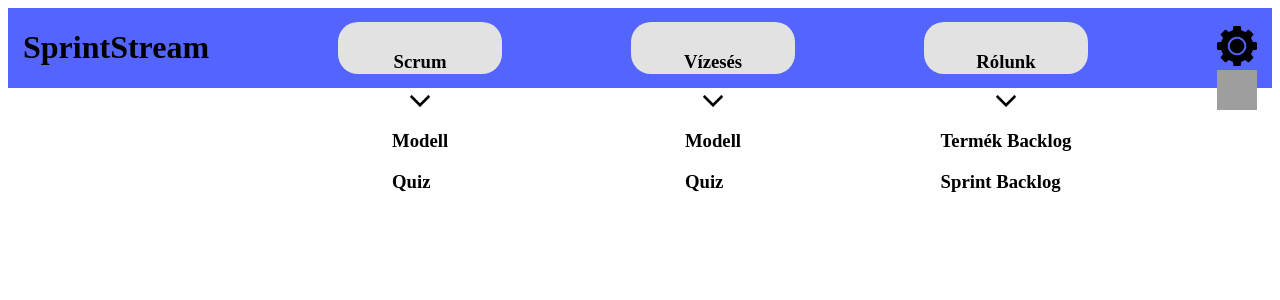
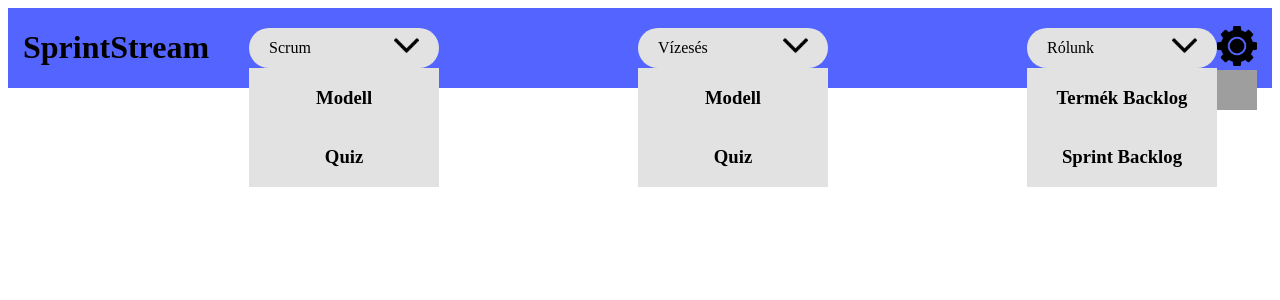
Before and after one commit to WR0NGTH3HU4/SprintStream, a SvelteKit app in the folder app/: page /vizeses_oldal in a window 1280 px wide. Shown: the top 300 px of the page. Built offline with nearby package versions, Linux system fonts and the light colour scheme; grey boxes are pictures that could not be loaded.

Commit message:
lenyíló menük elkészítése formázása

```diff
--- a/app/src/components/Navbar.svelte
+++ b/app/src/components/Navbar.svelte
@@ -2,33 +2,41 @@
 	<div class="cim">
 		<h1>SprintStream</h1>
 	</div>
-	<div class="modellek">
-		<h3>Scrum</h3>
-		<img on:click={lenyit_s} src="icons/downarrow.png" alt="down_arrow" />
-		<div class="lenyilo-s">
-			<h3 class="lenyilo-s">Modell</h3>
-			<h3 class="lenyilo-s">Quiz</h3>
-		</div>
-	</div>
-	<div class="modellek">
-		<h3>Vízesés</h3>
-		<img on:click={lenyit_v} src="icons/downarrow.png" alt="down_arrow" />
-		<div class="lenyilo-v">
-			<h3 class="lenyilo-v">Modell</h3>
-			<h3 class="lenyilo-v">Quiz</h3>
-		</div>
-	</div>
-	<div class="modellek">
+	<ul class="modellek">
+		<li>
+			<ul class="alap alap_s">
+				<li>Scrum</li>
+				<li><img on:click={lenyit_s} src="icons/downarrow.png" alt="dropdown"></li>
+			</ul>
+			<div class="lenyilo lenyilo-s">
+				<h3>Modell</h3>
+				<h3>Quiz</h3>
+			</div>
+		</li>
 
-			<h3>Rólunk</h3>
-			<img on:click={lenyit_r} src="icons/downarrow.png" alt="down_arrow" />
+		<li>
+			<ul class="alap alap_v">
+				<li>Vízesés</li>
+				<li><img on:click={lenyit_v} src="icons/downarrow.png" alt="dropdown"></li>
+			</ul>
+			<div class="lenyilo lenyilo-v">
+				<h3>Modell</h3>
+				<h3>Quiz</h3>
+			</div>
 
+		</li>
+		<li>
+			<ul class="alap alap_r">
+				<li>Rólunk</li>
+				<li><img on:click={lenyit_r} src="icons/downarrow.png" alt="dropdown"></li>
+			</ul>
+			<div class="lenyilo lenyilo-r">
+				<h3>Termék Backlog</h3>
+				<h3>Sprint Backlog</h3>
+			</div>
 
-		<div class="lenyilo-r">
-			<h3 class="lenyilo-r">Termék Backlog</h3>
-			<h3 class="lenyilo-r">Sprint Backlog</h3>
-		</div>
-	</div>
+		</li>
+	</ul>
 	<div class="gomb">
 		<img on:click={szinvalaszto} src="icons/gear.png" alt="gear" />
 		<div class="paletta">
@@ -55,30 +63,54 @@
 		align-items: center;
 		padding-right: 15px;
 		padding-left: 15px;
-		z-index: 0;
+
 	}
-	.modellek {
-		position: relative;
+	.lenyilo{
 		display: flex;
 		flex-direction: column;
 		flex-wrap: nowrap;
-		justify-content: space-between;
 		align-items: center;
+		justify-content:center ;
+		width: 150px;
+		padding-right: 20px;
+		padding-left: 20px;
 		background-color: #e2e2e2;
-		padding: 10px;
-		height: 2rem;
-		width: 9rem;
-		border-radius: 20px;
-		z-index: 0;
+		position: fixed;
+		z-index: 1;
 	}
-	.modellek img {
+
+	.modellek{
 		position: relative;
-		width: 20px;
-	}
-	.alap{
+		list-style: none;
 		display: flex;
 		flex-direction: row;
 		flex-wrap: nowrap;
+		justify-content: space-between;
+		width: 1000px;
+		z-index: 0;
+	}
+	.alap{
+		position: relative;
+		display: flex;
+		flex-direction: row;
+		justify-content: space-between;
+		align-items:center ;
+		background-color: #e2e2e2;
+		border-radius: 20px;
+		width:150px;
+		height: 40px;
+		padding-right: 20px;
+		padding-left: 20px;
+		z-index: 0;
+	}
+	ul{
+		list-style: none;
+	}
+
+
+	li img{
+		width:25px;
+
 	}
     .paletta img{
         z-index: 1;
@@ -87,16 +119,15 @@
 		position: fixed;
 		z-index: 1;
 	}
-	.lenyilo{
-		background-color: #e2e2e2;
-		position: fixed;
-		z-index: 1;
-	}
+
 </style>
 
 <script lang="ts">
     import { onMount } from 'svelte';
 
+	let alap_s: any;
+	let alap_v: any;
+	let alap_r: any;
     let paletta: any;
     let kapcsolas_g = false;
 	let kapcsolas_r = false;
@@ -108,6 +139,7 @@
 
 
     function szinvalaszto() {
+
         if (kapcsolas_g == false) {
             paletta.style.display = 'none';
         }
@@ -123,14 +155,19 @@
 		lenyilas_r =document.querySelector('.lenyilo-r')
 		lenyilas_v =document.querySelector('.lenyilo-v')
 		lenyilas_s =document.querySelector('.lenyilo-s')
+		alap_s=document.querySelector('.alap_s')
+		alap_v=document.querySelector('.alap_v')
+		alap_r=document.querySelector('.alap_r')
     });
 
 	function lenyit_r(){
 		if (kapcsolas_r == false) {
             lenyilas_r.style.display = 'none';
+			alap_r.style.cssText=' border-radius: 20px ';
         }
         else if(kapcsolas_r==true){
-            lenyilas_r.style.display ='block';
+            lenyilas_r.style.cssText = 'display: flex; border-radius: 0px 0px 20px 20px';
+			alap_r.style.cssText=' border-radius: 20px 20px 0px 0px';
         }
 
         kapcsolas_r=!kapcsolas_r;
@@ -140,9 +177,11 @@
 	function lenyit_v(){
 		if (kapcsolas_v == false) {
             lenyilas_v.style.display = 'none';
+			alap_v.style.cssText=' border-radius: 20px ';
         }
         else if(kapcsolas_v==true){
-            lenyilas_v.style.display ='block';
+            lenyilas_v.style.cssText = 'display: flex; border-radius: 0px 0px 20px 20px';
+			alap_v.style.cssText=' border-radius: 20px 20px 0px 0px';
         }
 
         kapcsolas_v=!kapcsolas_v;
@@ -152,12 +191,16 @@
 	function lenyit_s(){
 		if (kapcsolas_s == false) {
             lenyilas_s.style.display = 'none';
+			alap_s.style.cssText=' border-radius: 20px ';
         }
         else if(kapcsolas_s==true){
-            lenyilas_s.style.display ='block';
+            lenyilas_s.style.cssText = 'display: flex; border-radius: 0px 0px 20px 20px';
+			alap_s.style.cssText=' border-radius: 20px 20px 0px 0px';
         }
 
         kapcsolas_s=!kapcsolas_s;
 	}
 
+
+
 </script>
```
